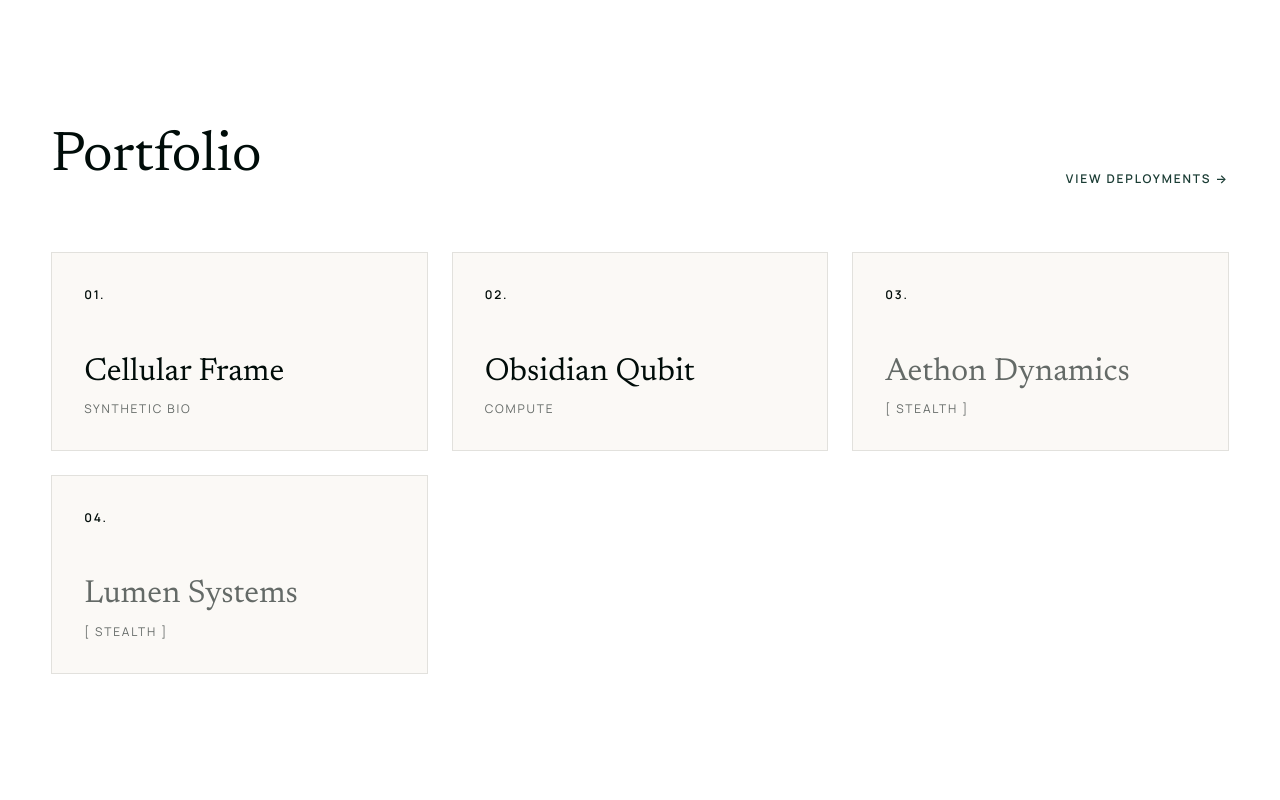
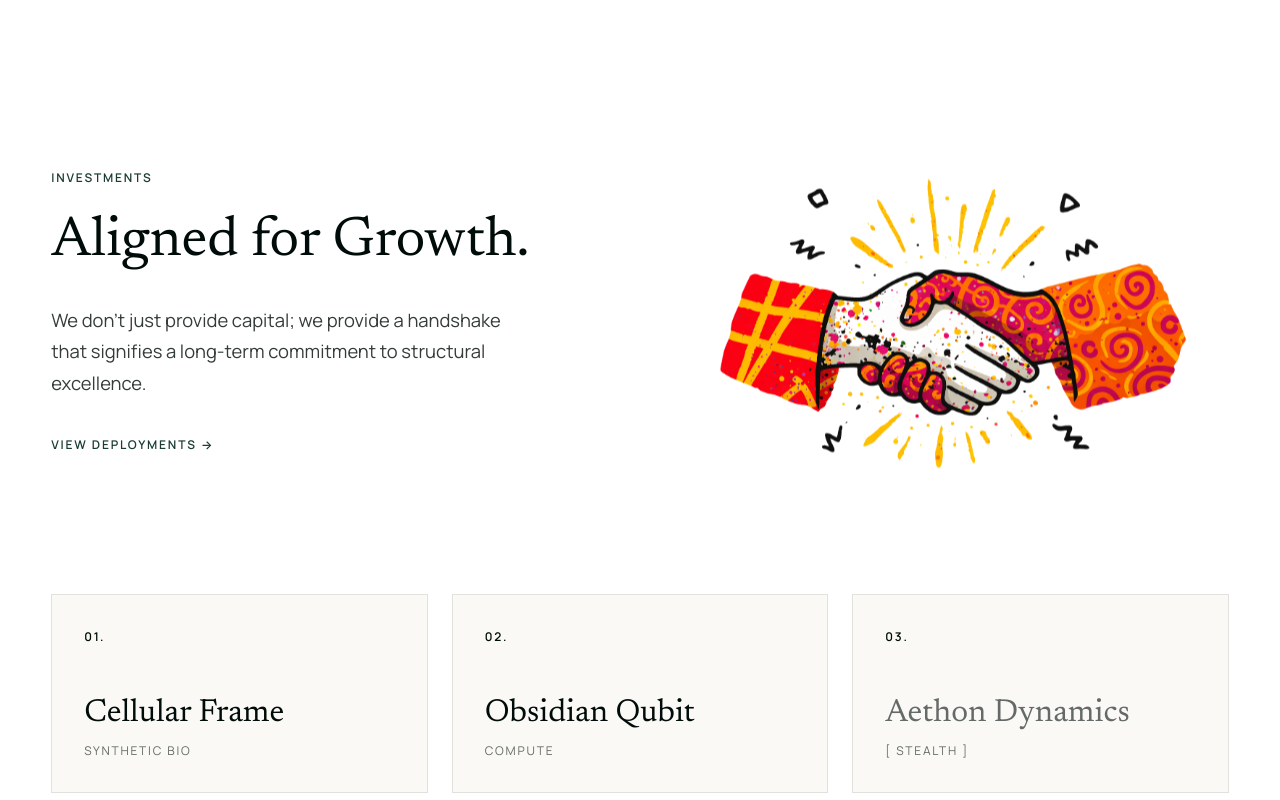
Before and after one commit to mcofie/thegoodseedcapital, a website: page index.html in a window 1280 px wide. Shown: the part 1700-2500 px from the top of the page. Drawn offline with Linux system fonts and the light colour scheme.

Commit message:
initial commit

```diff
--- a/index.html
+++ b/index.html
@@ -149,11 +149,21 @@
     <section id="process" class="portfolio-arboretum bg-white py-32">
         <div class="container">
 
-            <div class="flex-between align-end mb-16 fade-up">
-                <h2 class="font-serif text-4xl fw-400 text-charcoal">Portfolio</h2>
-                <a href="#" class="font-sans text-xs fw-600 uppercase tracking-widest text-forest hover-underline">
-                    View Deployments &rarr;
-                </a>
+            <div class="portfolio-header-grid mb-24 fade-up">
+                <div class="portfolio-intro">
+                    <span class="font-sans text-xs uppercase tracking-widest text-forest fw-600 block mb-6">Investments</span>
+                    <h2 class="font-serif text-4xl fw-400 text-charcoal mb-8">Aligned for Growth.</h2>
+                    <p class="font-sans text-md text-charcoal opacity-80 max-w-sm leading-relaxed mb-8">
+                        We don't just provide capital; we provide a handshake that signifies a long-term commitment to structural excellence.
+                    </p>
+                    <a href="#" class="font-sans text-xs fw-600 uppercase tracking-widest text-forest hover-underline">
+                        View Deployments &rarr;
+                    </a>
+                </div>
+                <div class="portfolio-hero-image-wrapper">
+                    <img src="handshake_portfolio.png" alt="Partnership Handshake Illustration"
+                         class="handshake-art animate-levitate">
+                </div>
             </div>
 
             <!-- Muted Stealth Grid -->
--- a/style.css
+++ b/style.css
@@ -209,6 +209,24 @@ a { color: inherit; text-decoration: none; transition: color 0.3s ease; }
 }
 
 /* Portfolio Details */
+.portfolio-header-grid {
+    display: grid;
+    grid-template-columns: 1fr 1fr;
+    gap: 4rem;
+    align-items: center;
+}
+
+.handshake-art {
+    width: 100%;
+    max-width: 600px;
+    height: auto;
+    mix-blend-mode: multiply;
+    display: block;
+    margin: 0 auto;
+}
+
+.mb-24 { margin-bottom: 6rem; }
+
 .muted-company:hover { transform: translateY(-4px); border-color: var(--text-charcoal); }
 .p-8 { padding: 2rem; }
 
@@ -262,6 +280,9 @@ a { color: inherit; text-decoration: none; transition: color 0.3s ease; }
     .grid-3 { grid-template-columns: 1fr; gap: 3rem; text-align: center; }
     .grid-4 { grid-template-columns: 1fr 1fr; gap: 2rem; }
     .grid-editorial { grid-template-columns: 1fr; gap: 3rem; }
+    .portfolio-header-grid { grid-template-columns: 1fr; text-align: center; gap: 3rem; }
+    .portfolio-hero-image-wrapper { order: -1; }
+    .portfolio-intro { display: flex; flex-direction: column; align-items: center; }
     .divide-x > div:not(:last-child) { border-right: none; border-bottom: 1px solid var(--border-delicate); padding-bottom: 3rem; margin-bottom: 3rem; }
 
     /* Modify Dual CTA */
```
Also changed, not shown: handshake_portfolio.png (added).
